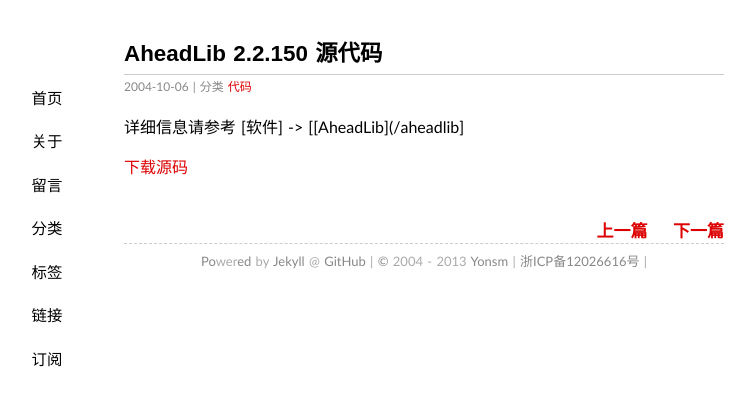
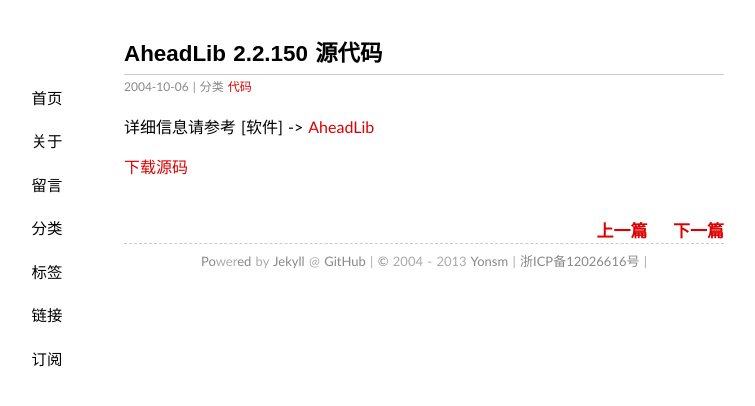
Before and after one commit to Yonsm/Yonsm.github.io, a Jekyll site: the page built from _posts/2004-10-06-aheadlib-code.md, in a window 1280 px wide. Shown: the top 406 px of the page, without its empty margins (216-971 px from the left). Built offline with Jekyll 4.4.1, drawn with Linux system fonts in a browser that asks for light colours; some web fonts are replaced; Markdown is read by kramdown in place of the engine named in the settings; comment, search, counter and statistics services are not loaded.

Commit message:
更新文章

```diff
--- a/_posts/2004-10-06-aheadlib-code.md
+++ b/_posts/2004-10-06-aheadlib-code.md
@@ -6,9 +6,7 @@ thread: 162
 categories: 代码
 ---
 
-详细信息请参考 [软件] -> [[AheadLib](/aheadlib]
-
-
+详细信息请参考 [软件] -> [AheadLib](/aheadlib)
 
 
 [下载源码](/assets/1097148891.rar)
```
